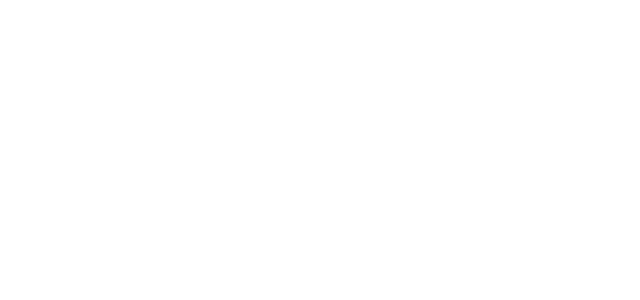
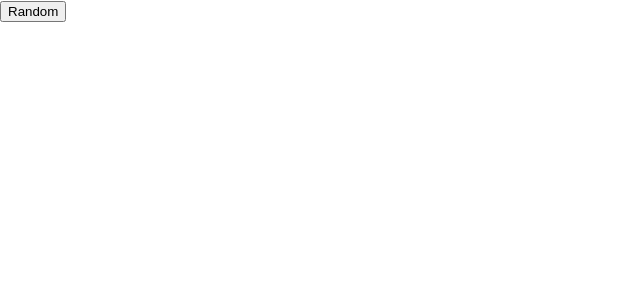
Before and after one commit to Triss2332/gravit-books-app, a React (Create React App) app: page /random-books in a window 1280 px wide. Before the commit this address had no page. Shown: the top 300 px of the page, without its empty margins (0-640 px from the left). Built offline with nearby package versions, Linux system fonts and the light colour scheme.

Commit message:
random books generator

```diff
--- a/src/App.js
+++ b/src/App.js
@@ -2,6 +2,7 @@
 import './App.css';
 
 import BestsellerBooks from './components/BestsellerBooks';
+import RandomBooks from './components/RandomBooks';
 
 
 
@@ -14,6 +15,8 @@
         <Routes>
           <Route path='/' element={<BestsellerBooks />}>
           </Route>
+          <Route path='/random-books' element={<RandomBooks />}>
+          </Route>
         </Routes>
       </Router>
 
--- a/src/components/BestsellerBooks.js
+++ b/src/components/BestsellerBooks.js
@@ -1,11 +1,12 @@
 import React, { useState, useEffect } from "react";
 import axios from "axios";
+import { Link } from "react-router-dom";
 
 
 function BestsellerBooks() {
     const [ books, setBooks ] = useState([]);
 
-    useEffect(() => {
+
     const fetchBooks = async () => {
         const res = await axios.get(
             `https://api.nytimes.com/svc/books/v3/lists/best-sellers/history.json?api-key=${process.env.REACT_APP_GRAVIT_API_KEY}`
@@ -15,11 +16,16 @@
         console.log(res.data.results);
     }
 
+    useEffect(() => {
         fetchBooks();
     }, []);
 
+
+
+
     return (
         <div>
+            <button><Link to="/random-books"> Go to random </Link></button>
             <h1>BESTSELLER BOOKS</h1>
             <section>
                 { books.map((book) => {
@@ -38,7 +44,7 @@
                                 <p>{description}</p>
                                 <p>{author}</p>
                                 <p>{publisher}</p>
-                                <div>{isbns.map((isbn) => {
+                                {/* <div>{isbns.map((isbn) => {
                                     const {
                                         isbn10,
                                         isbn13
@@ -49,7 +55,7 @@
                                             <p>{isbn13}</p>
                                         </div>
                                     )
-                                })}</div>
+                                })}</div> */}
                             </div>
                         </article>
                     )
--- /dev/null
+++ b/src/components/RandomBooks.js
@@ -0,0 +1,33 @@
+import React, { useState, useEffect } from "react";
+import axios from "axios";
+
+
+function RandomBooks() {
+    const [ toneBooks, setToneBooks ] = useState([]);
+
+
+    const getBooks = async () => {
+        const res = await axios.get(
+            `https://api.nytimes.com/svc/books/v3/lists/best-sellers/history.json?api-key=${process.env.REACT_APP_GRAVIT_API_KEY}`
+        )
+        const randomNum = Math.floor(Math.random() * res.data.results.length)
+        console.log("sono il numero " + randomNum);
+        setToneBooks(res.data.results[randomNum]);
+
+        console.log(res.data.results[randomNum]);
+    }
+
+
+
+
+    return (
+        <div>
+            <button onClick={getBooks}>Random</button>
+            <h2>{toneBooks.title}</h2>
+            <p>{toneBooks.description}</p>
+        </div>
+    );
+}
+
+
+export default RandomBooks;
```
Also changed, not shown: src/logo.svg (deleted). Lines whose indentation alone changed are shown as unchanged.
